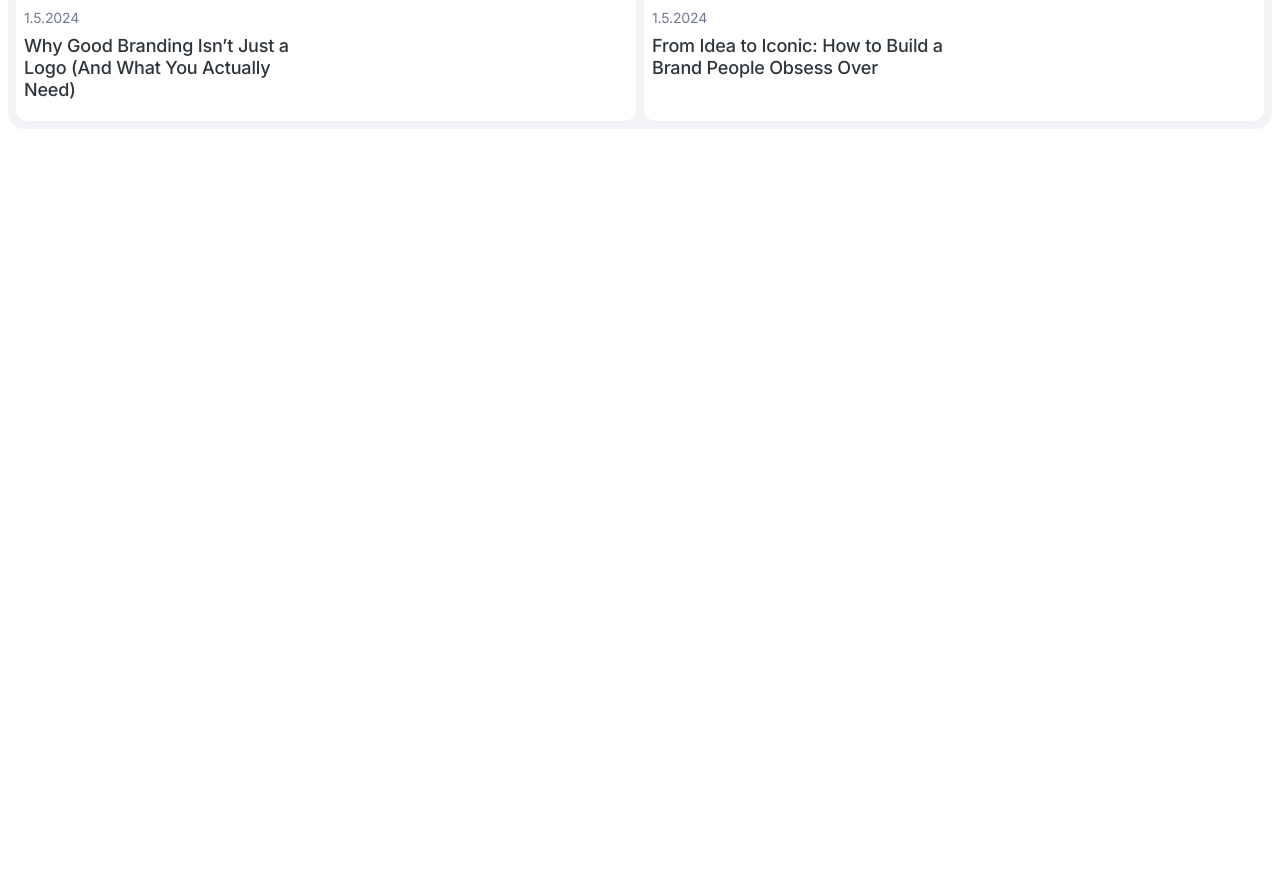
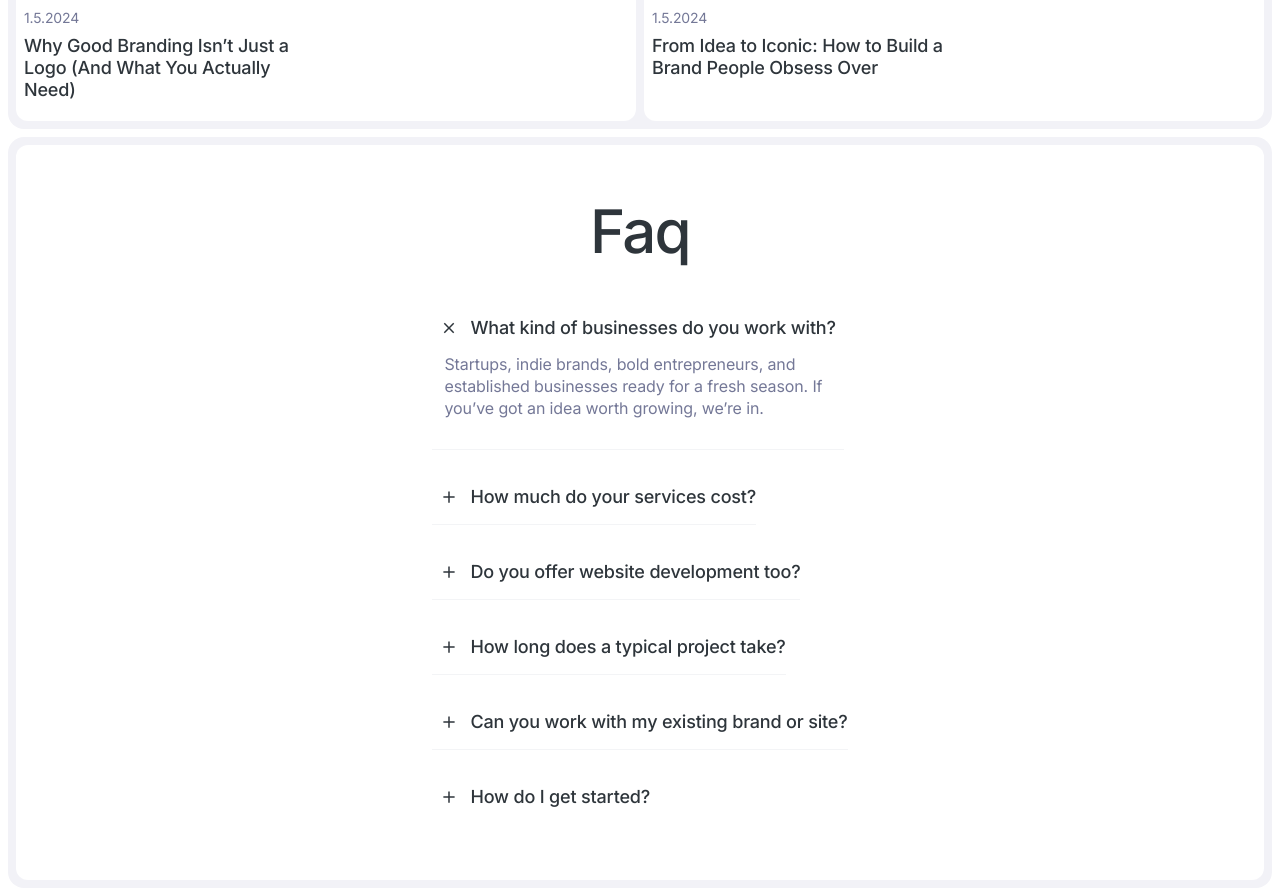
Before and after one commit to Sohan1928/bloom, a React (Vite) app: page / in a window 1280 px wide. Shown: the part 9700-10596 px from the top of the page. Before the commit the page ends 9837 px from the top, so only its background shows below. Built offline with nearby package versions, Linux system fonts and the light colour scheme.

Commit message:
accordian section complete and updated

```diff
--- a/src/App.tsx
+++ b/src/App.tsx
@@ -1,5 +1,6 @@
 import Banner from "./components/home/banner/Banner";
 import Blog from "./components/home/blog/Blog";
+import Faq from "./components/home/faq/Faq";
 import FlexiblePlans from "./components/home/flexiblePlans/FlexiblePlans";
 import Location from "./components/home/locations/Location";
 import Navbar from "./components/home/navbar/Navbar";
@@ -24,6 +25,7 @@ const App = () => {
       <Location></Location>
       <FlexiblePlans></FlexiblePlans>
       <Blog></Blog>
+      <Faq></Faq>
     </section>
   );
 };
--- /dev/null
+++ b/src/components/home/faq/Accordian.tsx
@@ -0,0 +1,77 @@
+import React, { useState } from "react";
+import { IoMdAdd } from "react-icons/io";
+import { IoMdClose } from "react-icons/io";
+
+type AccordionItem = {
+  question: string;
+  answer: string;
+};
+
+const data: AccordionItem[] = [
+  {
+    question: "What kind of businesses do you work with?",
+    answer:
+      "Startups, indie brands, bold entrepreneurs, and established businesses ready for a fresh season. If you’ve got an idea worth growing, we’re in.",
+  },
+  {
+    question: "How much do your services cost?",
+    answer:
+      "Our pricing depends on the scope of the project. Contact us for a custom quote.",
+  },
+  {
+    question: "Do you offer website development too?",
+    answer: "Yes! We provide full-stack web development along with design.",
+  },
+  {
+    question: "How long does a typical project take?",
+    answer: "Most projects take 4–6 weeks, depending on complexity.",
+  },
+  {
+    question: "Can you work with my existing brand or site?",
+    answer:
+      "Absolutely! We can refresh, redesign, or expand on your existing brand.",
+  },
+  {
+    question: "How do I get started?",
+    answer:
+      "Just reach out to us via our contact form and we’ll guide you through the process.",
+  },
+];
+
+const Accordion: React.FC = () => {
+  const [openIndex, setOpenIndex] = useState<number | null>(0);
+
+  const toggle = (index: number) => {
+    setOpenIndex(openIndex === index ? null : index);
+  };
+
+  return (
+    <div className="divide-y divide-gray-100 accordian-container">
+      {data.map((item, index) => (
+        <div key={index} className="accordian-content">
+          <button
+            onClick={() => toggle(index)}
+            className="flex justify-start items-center w-full text-left"
+          >
+            <span className="accordian-icon text-[#2E353B] text-[18px]">
+              {openIndex === index ? (
+                <IoMdClose></IoMdClose>
+              ) : (
+                <IoMdAdd></IoMdAdd>
+              )}
+            </span>
+            <span className="accordian-question font-medium text-gray-900">
+              {item.question}
+            </span>
+          </button>
+
+          {openIndex === index && (
+            <p className="accordian-answer text-gray-600">{item.answer}</p>
+          )}
+        </div>
+      ))}
+    </div>
+  );
+};
+
+export default Accordion;
--- /dev/null
+++ b/src/components/home/faq/Faq.tsx
@@ -0,0 +1,16 @@
+import Accordion from "./Accordian";
+
+const Faq = () => {
+  return (
+    <section className="faq-container">
+      <div className="faq-content">
+        <h2>Faq</h2>
+        <div>
+          <Accordion></Accordion>
+        </div>
+      </div>
+    </section>
+  );
+};
+
+export default Faq;
--- a/src/index.css
+++ b/src/index.css
@@ -711,3 +711,63 @@
   padding-top: 8px;
   padding-bottom: 12px;
 }
+/* faq section css start */
+.faq-container {
+  border-radius: 16px;
+  background: #f2f2f7;
+  margin-top: 8px;
+  padding: 8px;
+}
+.faq-container .faq-content {
+  border-radius: 12px;
+  background: #fff;
+  padding: 56px 0;
+  display: flex;
+  flex-direction: column;
+  align-items: center;
+  text-align: start;
+  justify-content: center;
+  gap: 40px;
+  align-self: stretch;
+}
+.faq-container .faq-content h2 {
+  color: #2e353b;
+  font-size: 60px;
+  font-weight: 500;
+  line-height: 60px;
+  letter-spacing: -1.8px;
+}
+.accordian-container {
+  display: flex;
+  max-width: 500px;
+  flex-direction: column;
+  align-items: flex-start;
+  gap: 20px;
+  align-self: stretch;
+}
+.accordian-container .accordian-content {
+  padding: 16px 0;
+}
+.accordian-container .accordian-content .accordian-icon {
+  margin-left: 8px;
+  margin-right: 12px;
+}
+.accordian-container .accordian-content .accordian-answer {
+  margin-top: 14px;
+  margin-bottom: 14px;
+  margin-left: 12px;
+  max-width: 400px;
+  align-self: stretch;
+  color: #747897;
+  font-size: 16px;
+  line-height: 22px;
+  letter-spacing: -0.128px;
+}
+.accordian-container .accordian-content .accordian-question {
+  flex: 1 0 0;
+  color: #2e353b;
+  font-size: 18px;
+  font-weight: 500;
+  line-height: 22px;
+  letter-spacing: -0.18px;
+}
```
